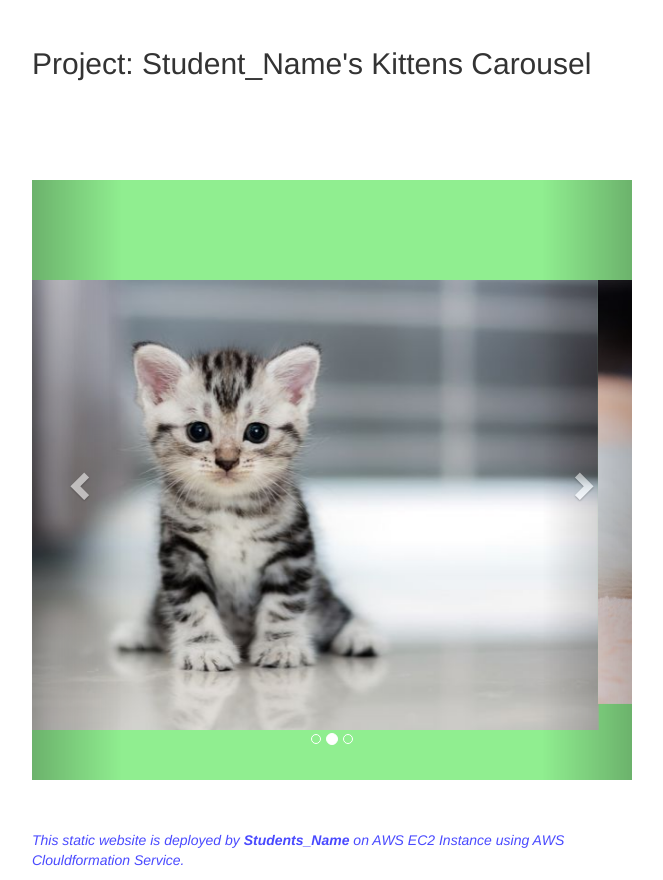
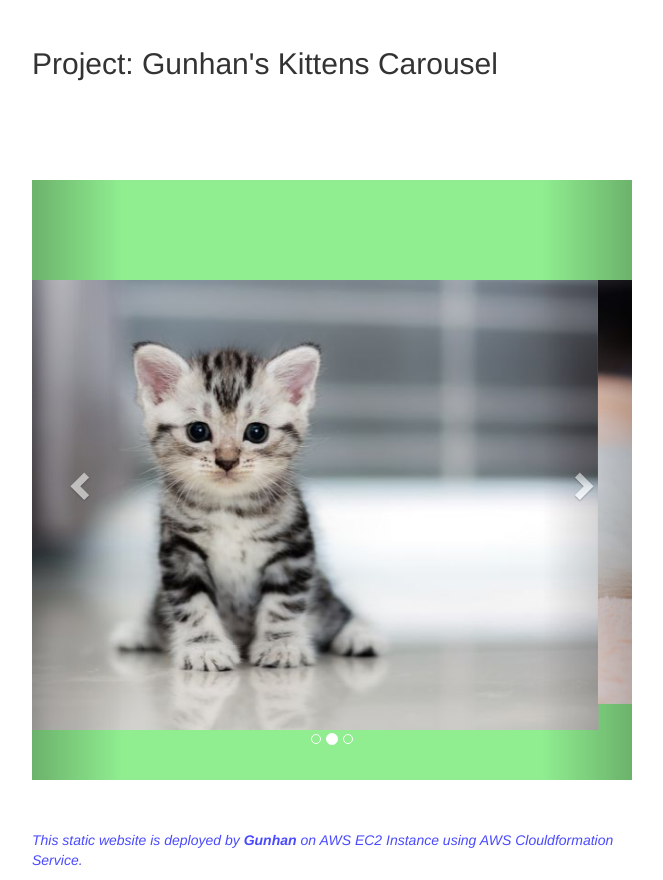
Before and after one commit to gcifci/static_web, a plain HTML site: page static-web/index.html in a window 1280 px wide. Shown: the part 203-1083 px from the top of the page, without its empty margins (308-971 px from the left). Drawn offline with nearby package versions, Linux system fonts and the light colour scheme.

Commit message:
Update index.html

```diff
--- a/static-web/index.html
+++ b/static-web/index.html
@@ -45,7 +45,7 @@
 
   <div><img style="width:300px; height:100px" src="https://clarusway.com/wp-content/uploads/2022/12/clarusway-logo-black.png" /></div>
 
-  <h2> Project: Student_Name's Kittens Carousel</h2>
+  <h2> Project: Gunhan's Kittens Carousel</h2>
 
   <div id="myCarousel" class="carousel slide" data-ride="carousel">
     <!-- Indicators -->
@@ -80,7 +80,7 @@
   </div>
 
 
-  <p class="footnote"><i>This static website is deployed by <b> Students_Name </b> on AWS EC2 Instance using AWS
+  <p class="footnote"><i>This static website is deployed by <b> Gunhan </b> on AWS EC2 Instance using AWS
       Clouldformation Service.</i></p>
 </body>
 
```
